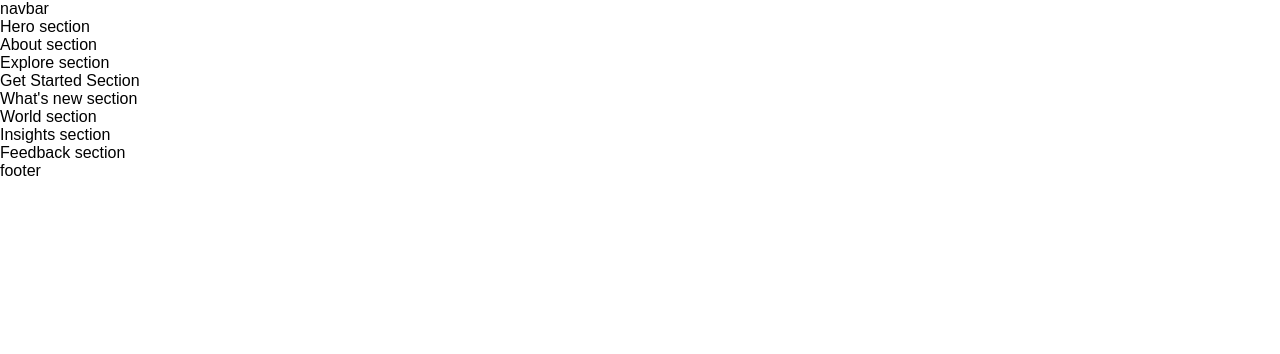
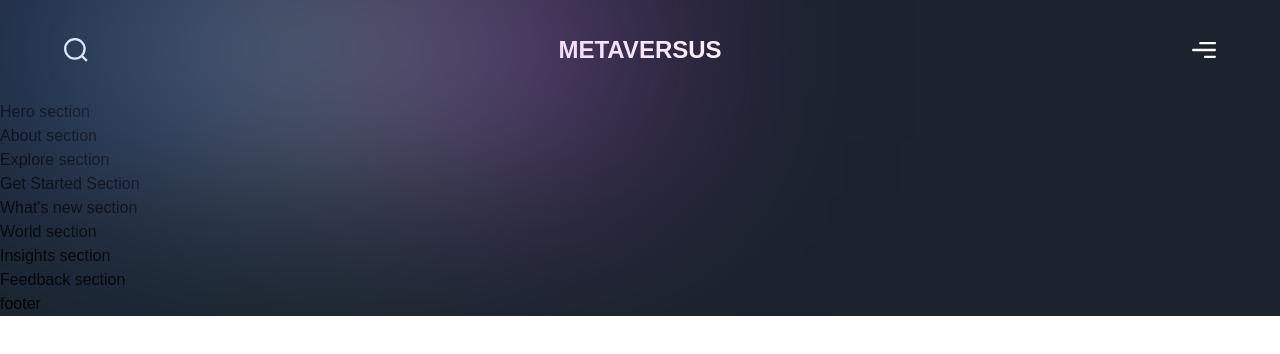
Before and after one commit to AnastasiiaPirus/Metaverse-study-project, a Next.js app: page / in a window 1280 px wide. Shown: the top 354 px of the page. Built offline with nearby package versions, Linux system fonts and the light colour scheme; a web font is replaced by a local one.

Commit message:
Install Tailwind, Create NavBar

```diff
--- a/app/page.jsx
+++ b/app/page.jsx
@@ -7,7 +7,7 @@ import { About, Explore, Feedback, GetStarted, Hero, Insights, WhatsNew, World }
 
 export default function Page() {
   return (
-    <div>
+    <div className='bg-primary-black overflow-hidden'>
     <Navbar />
     <Hero />
     <About />
--- a/components/Navbar.jsx
+++ b/components/Navbar.jsx
@@ -1,9 +1,24 @@
 'use client';
+import { motion } from "framer-motion";
+import styles from "../styles";
+import { navVariants } from "../utils/motion";
 
 const Navbar = () => (
-  <nav>
-    navbar
-  </nav>
+  <motion.nav
+    variants={navVariants}
+    initial="hidden"
+    whileInView="show"
+    className={`${styles.xPaddings} py-8 relative `}
+  >
+    <div className="absolute w-[50%] inset-0 gradient-01" />
+    <div className={`${styles.innerWidth} mx-auto flex justify-between gap-8 `}>
+      <img src='/search.svg' alt='search' className="w-[24px] object-contain" />
+      <h2 className="font-extrabold text-[24px] leadind-[30px] text-white">
+        METAVERSUS
+      </h2>
+      <img src='/menu.svg' alt='menu' className="w-[24px] object-contain" />
+    </div>
+  </motion.nav>
 );
 
 export default Navbar;
--- a/package.json
+++ b/package.json
@@ -12,8 +12,14 @@
     "@next/font": "13.1.5",
     "eslint": "8.32.0",
     "eslint-config-next": "13.1.5",
+    "framer-motion": "^8.5.3",
     "next": "13.1.5",
     "react": "18.2.0",
     "react-dom": "18.2.0"
+  },
+  "devDependencies": {
+    "autoprefixer": "^10.4.13",
+    "postcss": "^8.4.21",
+    "tailwindcss": "^3.2.4"
   }
 }
--- /dev/null
+++ b/postcss.config.js
@@ -0,0 +1,6 @@
+module.exports = {
+  plugins: {
+    tailwindcss: {},
+    autoprefixer: {},
+  },
+}
--- /dev/null
+++ b/tailwind.config.js
@@ -0,0 +1,22 @@
+/** @type {import('tailwindcss').Config} */
+module.exports = {
+  content: [
+    './app/**/*.{html,js,jsx}',
+    './components/**/*.{html,js,jsx}',
+    './sections/**/*.{html,js,jsx}',
+    './styles/**/*.{js,jsx}',
+  ],
+  mode: 'jit',
+  theme: {
+    extend: {
+      colors: {
+        'primary-black': '#1A232E',
+        'secondary-white': '#c7c7c7',
+      },
+      transitionTimingFunction: {
+        'out-flex': 'cubic-bezier(0.05, 0.6, 0.4, 0.9)',
+      },
+    },
+  },
+  plugins: [],
+};
```
Also changed, not shown: .eslintrc.js (added), 1 other file (tests, documents, lock files or other folders).
